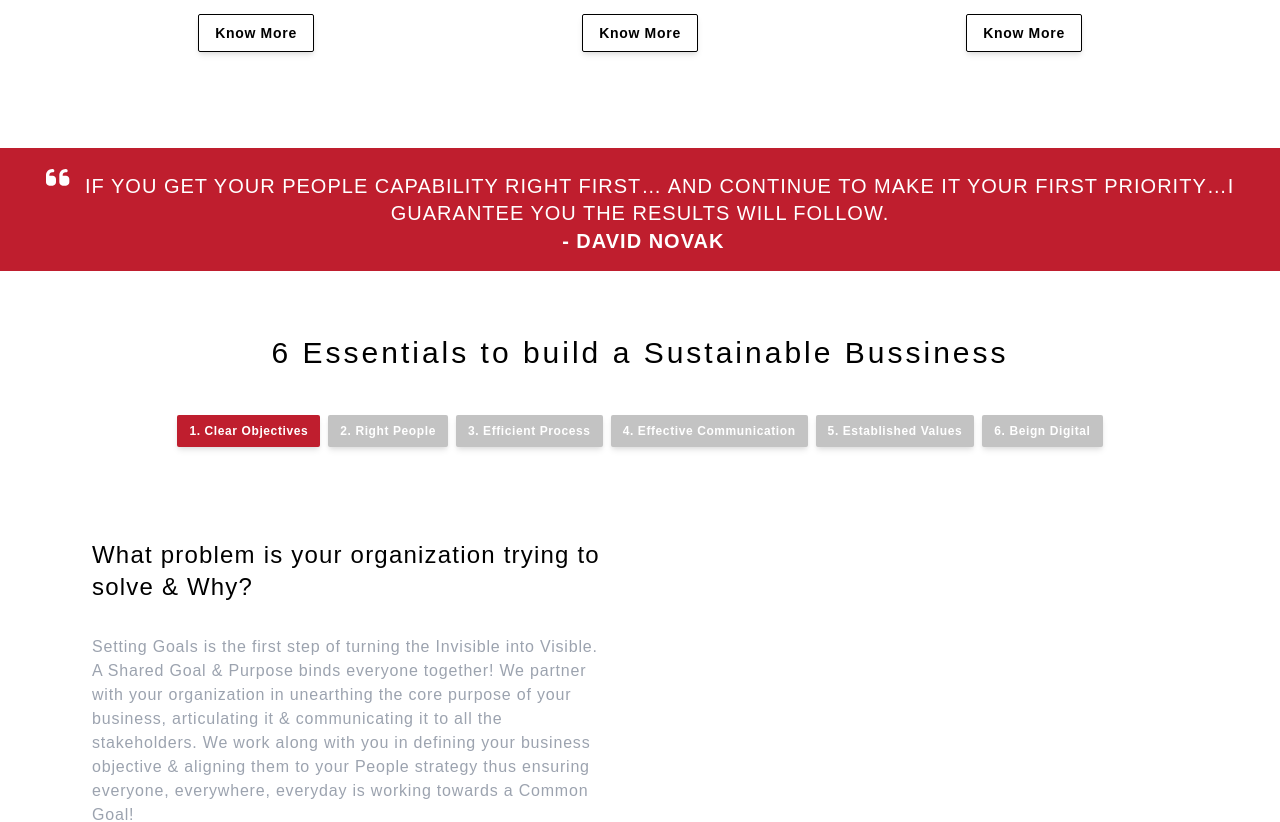
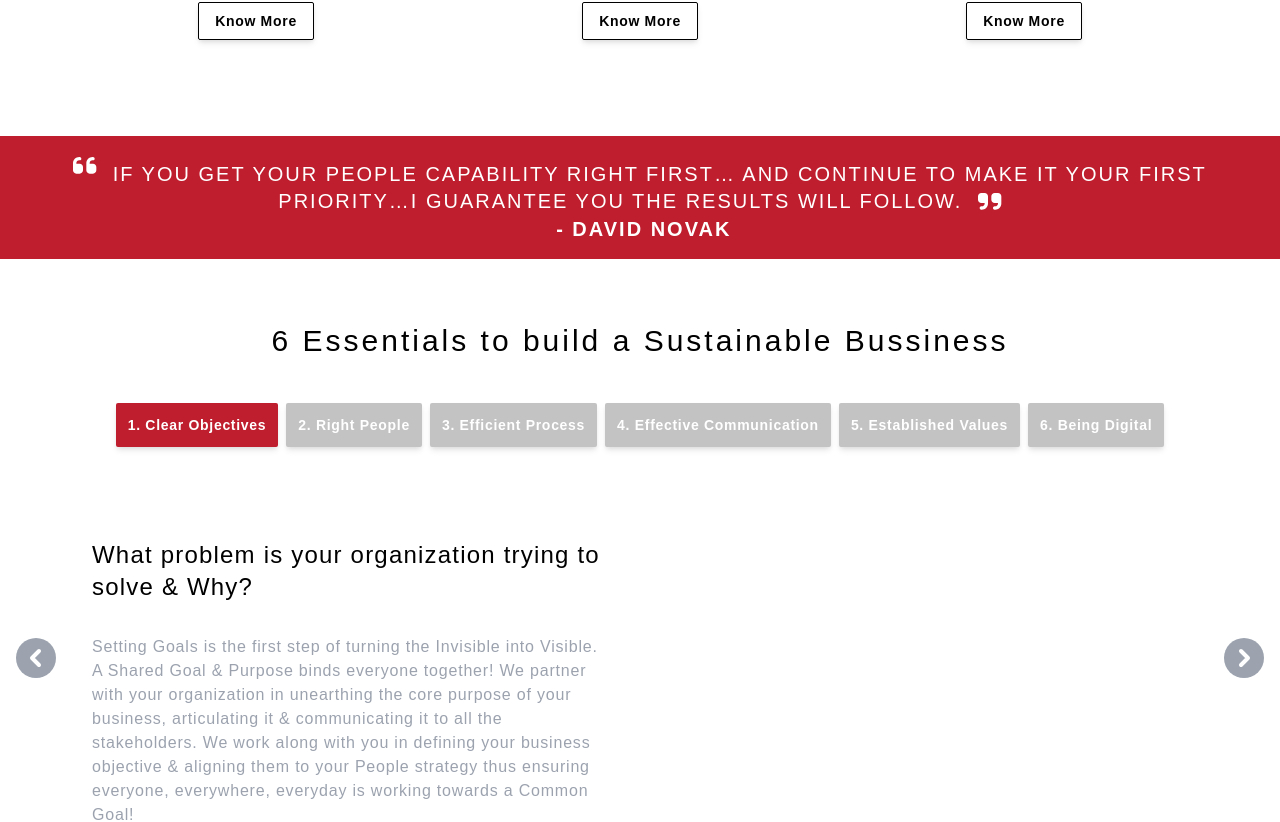
Before and after one commit to Debox-Mehank/DeboxWebsite, a Next.js app: page / in a window 1280 px wide. Shown: the part 1384-2206 px from the top of the page. Built offline with nearby package versions, Linux system fonts and the light colour scheme.

Commit message:
website changes

```diff
--- a/components/Essentials.tsx
+++ b/components/Essentials.tsx
@@ -51,7 +51,7 @@ const data: EssentialData[] = [
     img: EstablishedValuesImg,
   },
   {
-    title: "Beign Digital",
+    title: "Being Digital",
     heading:
       "Does your organization have the capability of being Digital & Data ready?",
     body: "In today's rapidly changing and competitive business environment, being Digital & Data ready is a priority. We partner & hand hold your organization in your Digital journey. We work along with you in defining, tracking & analysing the key business parameters on a Digital platform. We design Digital solutions that are sustainable, scalable & enables your organization with data driven decisions.",
@@ -65,6 +65,56 @@ const Essentials = () => {
 
   return (
     <div className="flex justify-center items-center flex-col gap-8 px-3 pt-5 m-2 xl:px-15 xl:py-8 xl:m-4 select-none">
+      <div className="absolute left-4">
+        <div
+          onClick={() => {
+            if (swiper.activeIndex > 0) {
+              swiper.slideTo(swiper.activeIndex - 1)
+            }
+          }}
+          className="bg-gray-400 rounded-full p-2 hover:bg-gray-500 text-white w-7 h-7 lg:w-10 lg:h-10 md:w-10 md:h-10 cursor-pointer"
+        >
+          <svg
+            xmlns="http://www.w3.org/2000/svg"
+            className="h-3 w-3 lg:w-6 lg:h-6 md:w-6 md:h-6"
+            fill="none"
+            viewBox="0 0 24 24"
+            stroke="currentColor"
+          >
+            <path
+              strokeLinecap="round"
+              strokeLinejoin="round"
+              strokeWidth={4}
+              d="M15 19l-7-7 7-7"
+            />
+          </svg>
+        </div>
+      </div>
+      <div className="absolute right-4">
+        <div
+          onClick={() => {
+            if (swiper.activeIndex < 6) {
+              swiper.slideTo(swiper.activeIndex + 1)
+            }
+          }}
+          className="bg-gray-400 rounded-full p-2 hover:bg-gray-500 text-white w-7 h-7 lg:w-10 lg:h-10 md:w-10 md:h-10 cursor-pointer"
+        >
+          <svg
+            xmlns="http://www.w3.org/2000/svg"
+            className="h-3 w-3 lg:w-6 lg:h-6 md:w-6 md:h-6"
+            fill="none"
+            viewBox="0 0 24 24"
+            stroke="currentColor"
+          >
+            <path
+              strokeLinecap="round"
+              strokeLinejoin="round"
+              strokeWidth={4}
+              d="M9 5l7 7-7 7"
+            />
+          </svg>
+        </div>
+      </div>
       <h4 className="pt-4 text-xl font-normal xl:text-3xl tracking-widest text-center">
         6 Essentials to build a Sustainable Bussiness
       </h4>
@@ -102,7 +152,7 @@ const Essentials = () => {
                     className="flex-1 flex flex-col items-start"
                     style={{ animation: "fadeLeft .4s linear .4s backwards" }}
                   >
-                    <h4 className="text-sm lg:hidden xl:hidden font-bold">
+                    <h4 className="text-sm lg:hidden xl:hidden font-bold tracking-widest">
                       {idx + 1 + ". " + essential.title}
                     </h4>
                     <h4 className="text-base lg:text-2xl xl:text-2xl font-light mb-3 lg:mb-8 xl:mb-8">
@@ -151,11 +201,10 @@ const Essentials = () => {
               }}
               className={
                 swiper
-                  ? `border-2 rounded-full w-2 h-2 ${
-                      swiper.activeIndex === idx
-                        ? "border-transparent bg-primary"
-                        : "border-primary"
-                    }`
+                  ? `border-2 rounded-full w-2 h-2 ${swiper.activeIndex === idx
+                    ? "border-transparent bg-primary"
+                    : "border-primary"
+                  }`
                   : `border-2 rounded-full w-2 h-2 border-primary`
               }
             ></div>
--- a/components/Layout.tsx
+++ b/components/Layout.tsx
@@ -5,7 +5,7 @@ import Footer from "./Footer";
 
 const Layout: NextPage = ({ children }) => {
   return (
-    <div className="min-h-full flex flex-col">
+    <div className="min-h-full flex flex-col tracking-widest">
       <Head>
         <title>Debox Consulting - Bussiness Consulting Firm</title>
       </Head>
--- a/components/Navbar.tsx
+++ b/components/Navbar.tsx
@@ -42,9 +42,8 @@ const Navbar = () => {
   return (
     <nav
       style={{ transition: "0.2s" }}
-      className={`flex justify-between items-center flex-wrap h-auto w-full z-10 fixed top-0 left-0 ${
-        scrolled ? "p-1 shadow-md bg-white" : "p-2 bg-transparent"
-      }`}
+      className={`flex justify-between items-center flex-wrap h-auto w-full z-10 fixed top-0 left-0 ${scrolled ? "p-1 shadow-md bg-white" : "p-2 bg-transparent"
+        }`}
       role="navigation">
       <div className="hidden md:block lg:block">
         <Link href="/">
@@ -128,9 +127,8 @@ const Navbar = () => {
 
       <ul
         id="mobile_nav"
-        className={`absolute ${isOpen ? "flex" : "hidden"} flex-col ${
-          scrolled ? "top-20" : "top-24"
-        } md:top-24 bg-white w-full lg:hidden shadow-md`}>
+        className={`absolute ${isOpen ? "flex" : "hidden"} flex-col ${scrolled ? "top-20" : "top-24"
+          } md:top-24 bg-white w-full lg:hidden shadow-md left-0 pt-2`}>
         <NavItem title="Home" link="/" active={router.pathname === "/"} />
         <hr className="ml-4 mr-8 my-2" />
         <NavItem
--- a/components/Testimonial.tsx
+++ b/components/Testimonial.tsx
@@ -1,4 +1,4 @@
-import React from "react";
+import React, { useState } from "react";
 import TestimonialCard from "./reusable/TestimonialCard";
 import { Swiper, SwiperSlide } from "swiper/react";
 import testioneimg from "../assets/testione.webp";
@@ -74,8 +74,59 @@ const testimonialData: TestimonialData[] = [
 ];
 
 const Testimonial = () => {
+  const [swiper, setSwiper] = useState<any>();
   return (
     <div className="flex justify-center items-center flex-col gap-8 px-3 pt-5 my-2 xl:px-15 xl:py-8 xl:my-4 select-none bg-testimonialsBg">
+      <div className="absolute left-4 z-10">
+        <div
+          onClick={() => {
+            if (swiper.activeIndex > 0) {
+              swiper.slideTo(swiper.activeIndex - 1)
+            }
+          }}
+          className="bg-gray-400 rounded-full p-2 hover:bg-gray-500 text-white w-7 h-7 lg:w-10 lg:h-10 md:w-10 md:h-10 cursor-pointer"
+        >
+          <svg
+            xmlns="http://www.w3.org/2000/svg"
+            className="h-3 w-3 lg:w-6 lg:h-6 md:w-6 md:h-6"
+            fill="none"
+            viewBox="0 0 24 24"
+            stroke="currentColor"
+          >
+            <path
+              strokeLinecap="round"
+              strokeLinejoin="round"
+              strokeWidth={4}
+              d="M15 19l-7-7 7-7"
+            />
+          </svg>
+        </div>
+      </div>
+      <div className="absolute right-4 z-10">
+        <div
+          onClick={() => {
+            if (swiper.activeIndex < testimonialData.length) {
+              swiper.slideTo(swiper.activeIndex + 1)
+            }
+          }}
+          className="bg-gray-400 rounded-full p-2 hover:bg-gray-500 text-white w-7 h-7 lg:w-10 lg:h-10 md:w-10 md:h-10 cursor-pointer"
+        >
+          <svg
+            xmlns="http://www.w3.org/2000/svg"
+            className="h-3 w-3 lg:w-6 lg:h-6 md:w-6 md:h-6"
+            fill="none"
+            viewBox="0 0 24 24"
+            stroke="currentColor"
+          >
+            <path
+              strokeLinecap="round"
+              strokeLinejoin="round"
+              strokeWidth={4}
+              d="M9 5l7 7-7 7"
+            />
+          </svg>
+        </div>
+      </div>
       <h4 className="pb-2 lg:pb-10 xl:pb-10 pt-4 text-xl font-normal xl:text-3xl tracking-widest text-center">
         Client Testimonials
       </h4>
@@ -87,6 +138,8 @@ const Testimonial = () => {
           centeredSlides={true}
           spaceBetween={20}
           slidesPerView={1}
+          onSwiper={(s) => setSwiper(s)}
+          autoHeight={true}
         >
           {testimonialData.map((testimonial, idx) => {
             return (
--- a/components/reusable/EssentialButton.tsx
+++ b/components/reusable/EssentialButton.tsx
@@ -10,9 +10,8 @@ const EssentialButton = ({ title, onClick, active }: EssentialButtonProps) => {
   return (
     <div
       onClick={onClick}
-      className={`text-white text-center font-semibold text-xs shadow-md cursor-pointer rounded-sm py-1.5 px-3 mt-3 lg:py-2 ${
-        active ? "bg-primary" : "bg-essentialBtn"
-      }`}
+      className={`text-white text-center font-semibold text-sm shadow-md cursor-pointer rounded-sm py-1.5 px-3 mt-3 lg:py-3 ${active ? "bg-primary" : "bg-essentialBtn"
+        }`}
     >
       {title}
     </div>
--- a/components/reusable/NavItem.tsx
+++ b/components/reusable/NavItem.tsx
@@ -11,9 +11,8 @@ const NavItem = ({ title, link, active }: NavItemProps) => {
   return (
     <Link href={link}>
       <a
-        className={`px-4 py-2 font-bold items-center justify-center hover:text-primary uppercase text-sm ${
-          active ? "text-primary" : "text-black"
-        }`}>
+        className={`px-4 py-2 font-bold items-center justify-center hover:text-primary uppercase text-xs md:text-sm ${active ? "text-primary" : "text-black"
+          }`}>
         {title}
       </a>
     </Link>
--- a/components/reusable/QuoteBanner.tsx
+++ b/components/reusable/QuoteBanner.tsx
@@ -1,6 +1,6 @@
 import React from "react";
 import { FontAwesomeIcon } from "@fortawesome/react-fontawesome";
-import { faQuoteLeft } from "@fortawesome/free-solid-svg-icons";
+import { faQuoteLeft, faQuoteRight } from "@fortawesome/free-solid-svg-icons";
 
 interface QuoteBannerProps {
   content: string;
@@ -10,15 +10,20 @@ interface QuoteBannerProps {
 const QuoteBanner = ({ content, author }: QuoteBannerProps) => {
   return (
     <div className="mt-12 md:8 lg:8 p-4 bg-primary w-full 2xl:p-8">
-      <h4 className="whitespace-pre-wrap text-center text-white text-sm md:text-lg lg:text-lg xl:text-xl font-normal">
+      <h4 className="whitespace-pre-wrap text-center text-white text-sm md:text-lg lg:text-lg xl:text-xl font-normal tracking-widest">
         <FontAwesomeIcon
           icon={faQuoteLeft}
           className="text-white mr-4 mb-2"
           size="lg"
         />
         {content}
+        <FontAwesomeIcon
+          icon={faQuoteRight}
+          className="text-white ml-4"
+          size="lg"
+        />
       </h4>
-      <h4 className="my-0 whitespace-pre-wrap text-center text-white font-bold text-sm md:text-lg lg:text-lg xl:text-xl">
+      <h4 className="my-0 whitespace-pre-wrap text-center text-white font-bold text-sm md:text-lg lg:text-lg xl:text-xl tracking-widest">
         {" - "}
         {author}
       </h4>
--- a/components/reusable/ServiceCard.tsx
+++ b/components/reusable/ServiceCard.tsx
@@ -21,7 +21,7 @@ const ServiceCard = ({ img, title, content, link }: ServiceCardProps) => {
       <h4 className="font-medium text-xl text-center tracking-widest">
         {title}
       </h4>
-      <p className="font-light text-sm xl:text-base text-center">{content}</p>
+      <p className="font-light text-sm text-center">{content}</p>
       <OutlineButton title={"Know More"} link={link} />
     </div>
   );
--- a/pages/index.tsx
+++ b/pages/index.tsx
@@ -8,7 +8,7 @@ import Slider from "../components/Slider";
 
 const Home: NextPage = () => {
   return (
-    <div className="mt-16">
+    <div className="mt-16 tracking-widest">
       <Slider />
       <QuoteBanner
         content={
```
